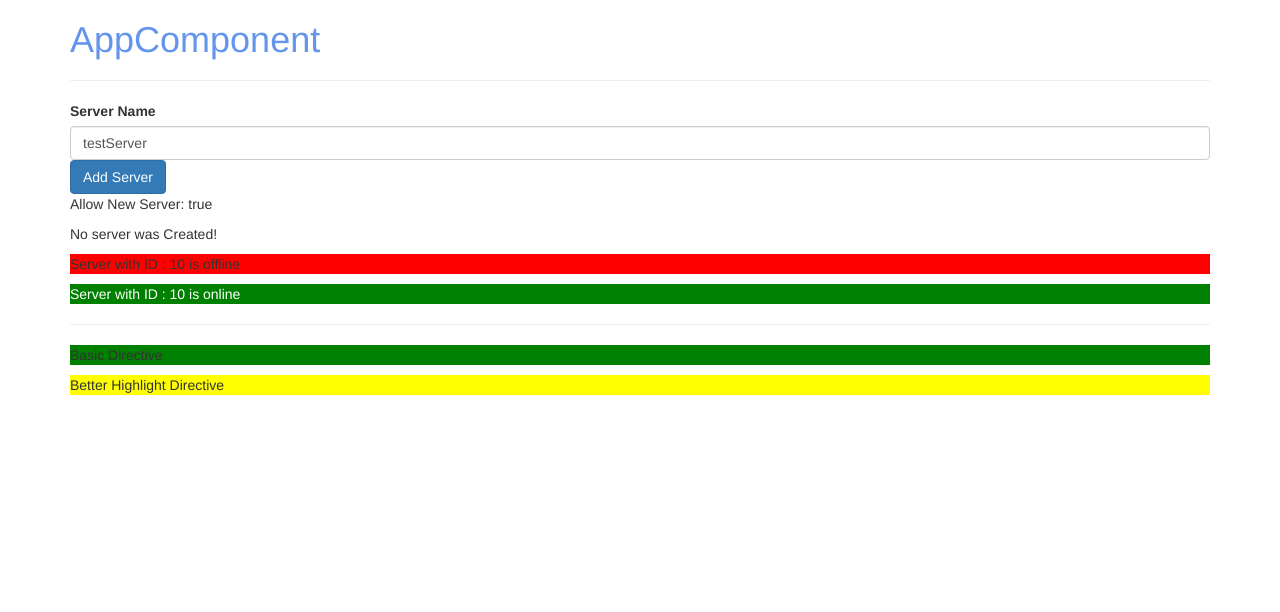
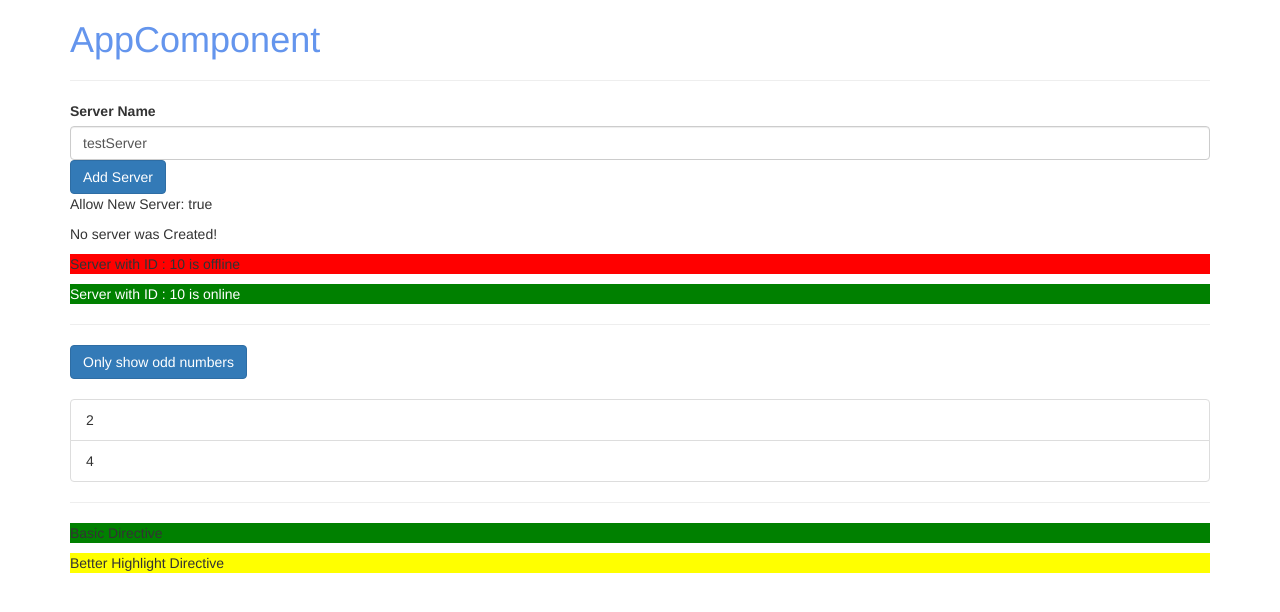
Before and after one commit to schemr/angular4-study, an Angular app in the folder basic/: page / in a window 1280 px wide. Shown: the top 612 px of the page. Built offline with nearby package versions, Linux system fonts and the light colour scheme.

Commit message:
Unless Structural Diretive

```diff
--- a/basic/src/app/app.component.css
+++ b/basic/src/app/app.component.css
@@ -1,3 +1,7 @@
 h1{
     color: cornflowerblue;
 }
+
+.odd {
+  color: red;
+}
--- a/basic/src/app/app.component.html
+++ b/basic/src/app/app.component.html
@@ -5,6 +5,55 @@
       <hr>
       <app-servers></app-servers>
       <hr>
+    </div>
+  </div>
+  <div class="row">
+    <div class="col-xs-12">
+      <button
+        class="btn btn-primary"
+        (click)="onlyOdd = !onlyOdd">Only show odd numbers</button>
+      <br><br>
+      <ul class="list-group">
+        <div *ngIf="onlyOdd">
+          <li
+            class="list-group-item"
+            [ngClass]="{odd: odd % 2 !== 0}"
+            [ngStyle]="{backgroundColor: odd % 2 !== 0 ? 'yellow' : 'transparent'}"
+            *ngFor="let odd of oddNumbers">
+            {{ odd }}
+          </li>
+        </div>
+        <!--<div *ngIf="!onlyOdd">-->
+          <!--<li-->
+            <!--class="list-group-item"-->
+            <!--[ngClass]="{odd: even % 2 !== 0}"-->
+            <!--[ngStyle]="{backgroundColor: even % 2 !== 0 ? 'yellow' : 'transparent'}"-->
+            <!--*ngFor="let even of evenNumbers">-->
+            <!--{{ even }}-->
+          <!--</li>-->
+        <!--</div>-->
+        <!--<ng-template [ngIf]="!onlyOdd">-->
+          <!--<div>-->
+            <!--<li-->
+              <!--class="list-group-item"-->
+              <!--[ngClass]="{odd: even % 2 !== 0}"-->
+              <!--[ngStyle]="{backgroundColor: even % 2 !== 0 ? 'yellow' : 'transparent'}"-->
+              <!--*ngFor="let even of evenNumbers">-->
+              <!--{{ even }}-->
+            <!--</li>-->
+          <!--</div>-->
+        <!--</ng-template>-->
+        <div *appUnless="onlyOdd">
+          <li
+            class="list-group-item"
+            [ngClass]="{odd: even % 2 !== 0}"
+            [ngStyle]="{backgroundColor: even % 2 !== 0 ? 'yellow' : 'transparent'}"
+            *ngFor="let even of evenNumbers">
+            {{ even }}
+          </li>
+        </div>
+      </ul>
+      <hr>
       <p appBasicHighlight>Basic Directive</p>
       <p appBetterHighlight [defaultColor]="'yellow'" [highlightColor]="'red'">Better Highlight Directive</p>
     </div>
--- a/basic/src/app/app.component.ts
+++ b/basic/src/app/app.component.ts
@@ -6,5 +6,7 @@
   styleUrls: ['./app.component.css']
 })
 export class AppComponent {
-  title = 'app works!';
+  oddNumbers = [1, 3, 5];
+  evenNumbers = [2, 4];
+  onlyOdd = false;
 }
--- a/basic/src/app/app.module.ts
+++ b/basic/src/app/app.module.ts
@@ -8,6 +8,7 @@
 import { ServersComponent } from './servers/servers.component';
 import { BasicHighlightDirective } from './basic-highlight.directive';
 import { BetterHighlightDirective } from './better-highlight.directive';
+import { UnlessDirective } from './unless.directive';
 
 @NgModule({
   declarations: [
@@ -15,7 +16,8 @@
     ServerComponent,
     ServersComponent,
     BasicHighlightDirective,
-    BetterHighlightDirective
+    BetterHighlightDirective,
+    UnlessDirective
   ],
   imports: [
     BrowserModule,
--- /dev/null
+++ b/basic/src/app/unless.directive.ts
@@ -0,0 +1,18 @@
+import { Directive, Input, TemplateRef, ViewContainerRef } from '@angular/core';
+
+@Directive({
+  selector: '[appUnless]'
+})
+export class UnlessDirective {
+  @Input() set appUnless(condition: boolean){
+    if(!condition){
+      this.vcRef.createEmbeddedView(this.templateRef);
+    }else{
+      this.vcRef.clear();
+    }
+
+  }
+
+  constructor(private templateRef: TemplateRef<any>, private vcRef: ViewContainerRef) { }
+
+}
```
Also changed, not shown: 1 other file (tests, documents, lock files or other folders).
